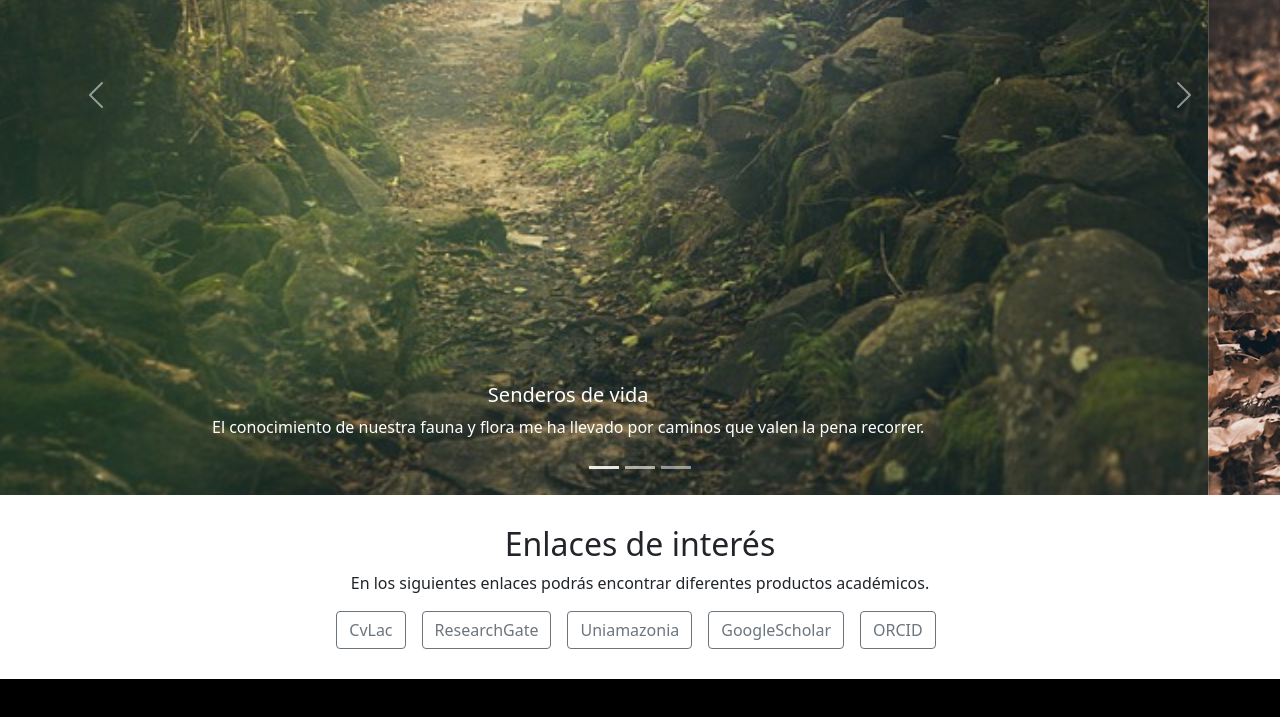
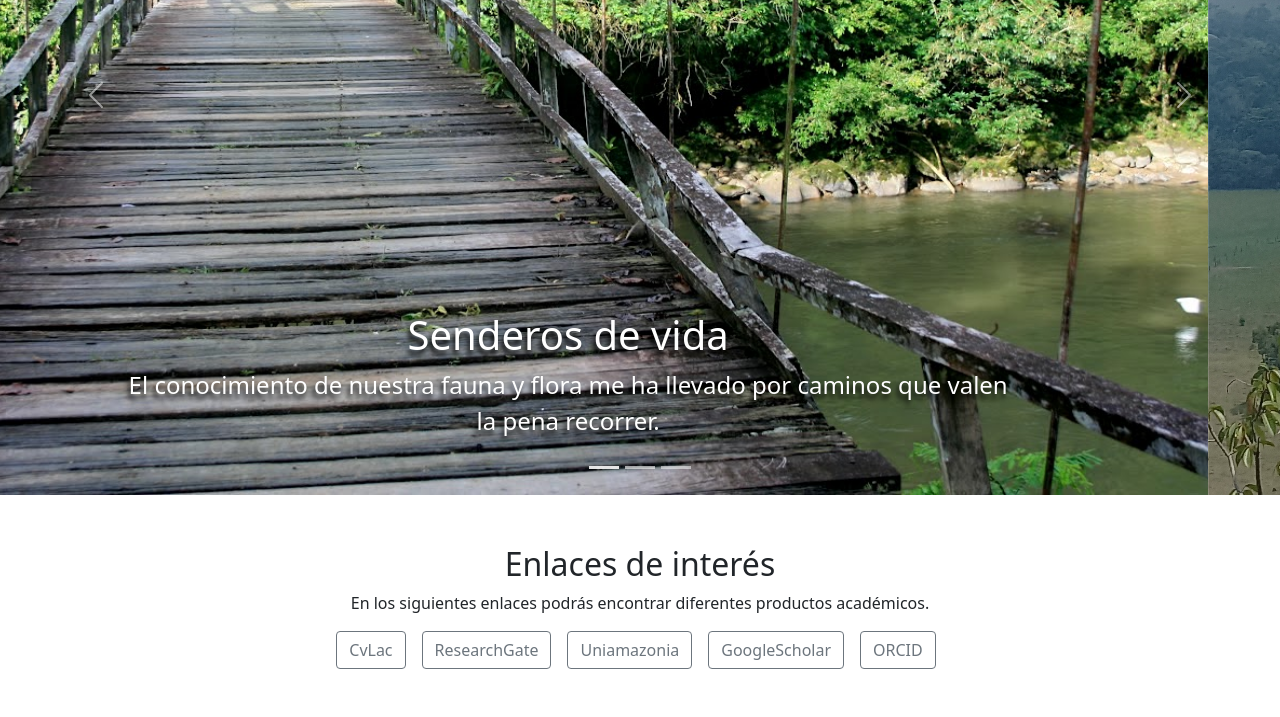
Before and after one commit to wilmernet/EntregaFinal-Patinio, a website: page index.html in a window 1280 px wide. Shown: the part 1480-2197 px from the top of the page. Drawn offline with nearby package versions, Linux system fonts and the light colour scheme.

Commit message:
carga imágenes

```diff
--- a/index.html
+++ b/index.html
@@ -59,7 +59,7 @@
       <section id="prologo">
         <div class="row">
           <div id="header-foto" class="col">
-            <img src="./img/chica-fotografa.jpeg" alt="Fotografiando">
+            <img src="./img/Emmy-petroglifos-Guainia.jpeg" alt="Fotografiando">
               <div class="overlay">
                 <div class="container">
                   <div class="row align-items-center">
@@ -122,21 +122,21 @@
               </div>
               <div class="carousel-inner">
                 <div class="carousel-item active" ta-bs-interval="500">
-                  <img src="./img/bosque2.jpeg" class="d-block w-100" alt="Bosque">
+                  <img src="./img/puente-madera.jpeg" class="d-block w-100" alt="Bosque">
                   <div class="carousel-caption d-none d-md-block">
                     <h5>Senderos de vida</h5>
                     <p>El conocimiento de nuestra fauna y flora me ha llevado por caminos que valen la pena recorrer.</p>
                   </div>
                 </div>
                 <div class="carousel-item">
-                  <img src="./img/chica.jpeg" class="d-block w-100" alt="Chica sobre hojas">
+                  <img src="./img/Emmy-borde-montaña.jpeg" class="d-block w-100" alt="Chica sobre hojas">
                   <div class="carousel-caption d-none d-md-block">
                     <h5>Una con la naturaleza</h5>
                     <p>Siempre será un placer estar junto y entre la naturaleza.</p>
                   </div>
                 </div>
                 <div class="carousel-item">
-                  <img src="./img/martinPescador.jpeg" class="d-block w-100" alt="Ave Martín pescador">
+                  <img src="./img/emmy-con-binoculares.jpeg" class="d-block w-100" alt="Ave Martín pescador">
                   <div class="carousel-caption d-none d-md-block">
                     <h5>Ornitologa de corazón</h5>
                     <p>Si bien trabajo en biología de la conservación, la ornitología es mi pasión.</p>
@@ -155,10 +155,7 @@
           </div>
         </div>
       </section>
-    </main>
-
-    <!-- inicia el aside -->
-    <aside>
+      <section id="enlaces-externos">
           <div class="container-fluid">
             <div class="row">
               <div class="col">
@@ -188,7 +185,11 @@
               </div>
             </div>
           </div>
-    </aside>
+        </section>
+    </main>
+
+    <!-- inicia el aside -->
+
 
     <!-- inicia el footer -->
     <footer>
--- a/scss/style.scss
+++ b/scss/style.scss
@@ -59,13 +59,21 @@ main{
                 max-height: 100vh;
                 object-fit:fill;
             }
+
+            h5{
+                font-size: 2.5rem;
+                text-shadow: -2px 5px 5px #000000;
+            }
+            p{
+                font-size: 1.5rem;
+                text-shadow: -2px 5px 5px #000000;
+            }
+
         }
     }
 
-}
-
-aside{
-    padding: 30px;
+    #enlaces-externos{
+        padding: 50px;
         .btn{
             a{
                 color: $color-gris-formularios;
@@ -75,3 +83,5 @@ aside{
             }
         }
     }
+
+}
```
Also changed, not shown: css/style.css, img/Emmy-avistamiento-aves.jpg (added), img/Emmy-borde-montaña.jpeg (added), img/Emmy-borde-montaña_2.jpeg (added), img/IMG_6207.JPG (added), img/emmy-con-binoculares.jpeg (added), img/puente-madera.jpeg (added), 5 other files. Lines whose indentation alone changed are shown as unchanged.
